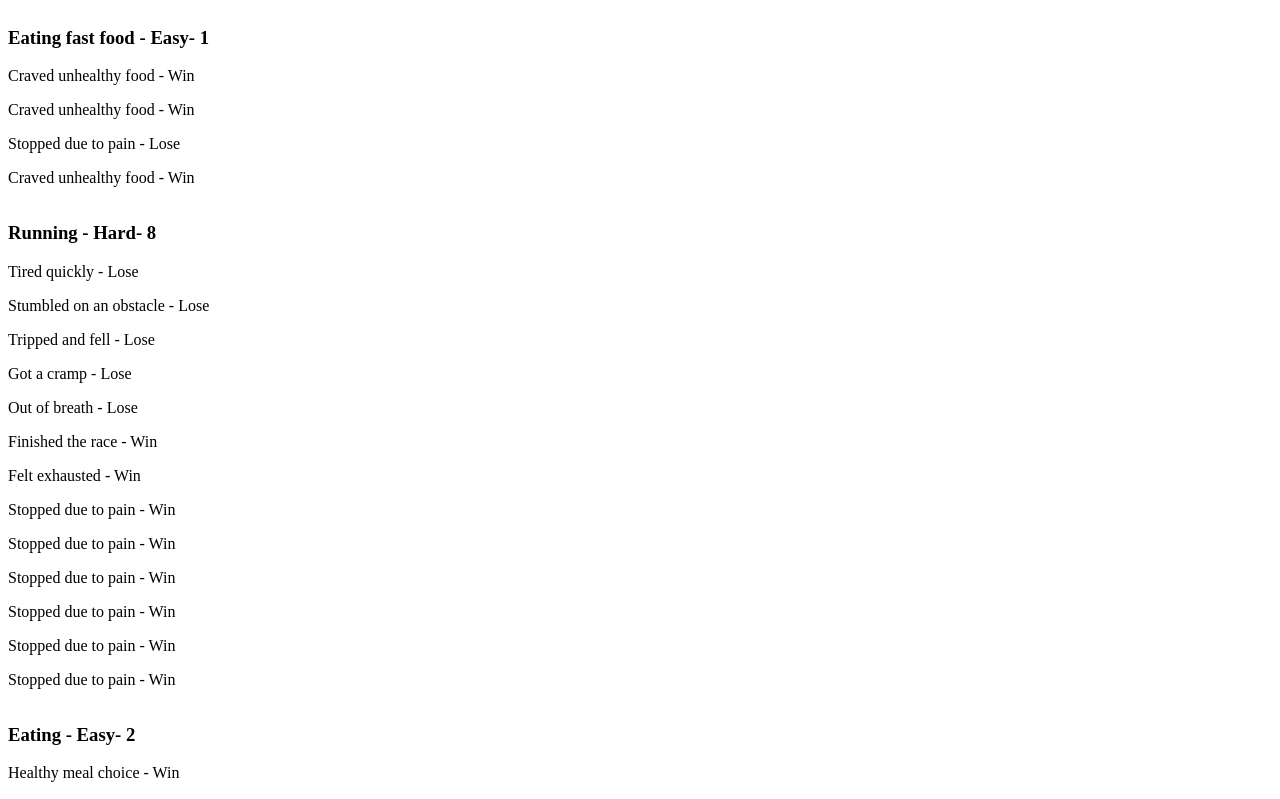
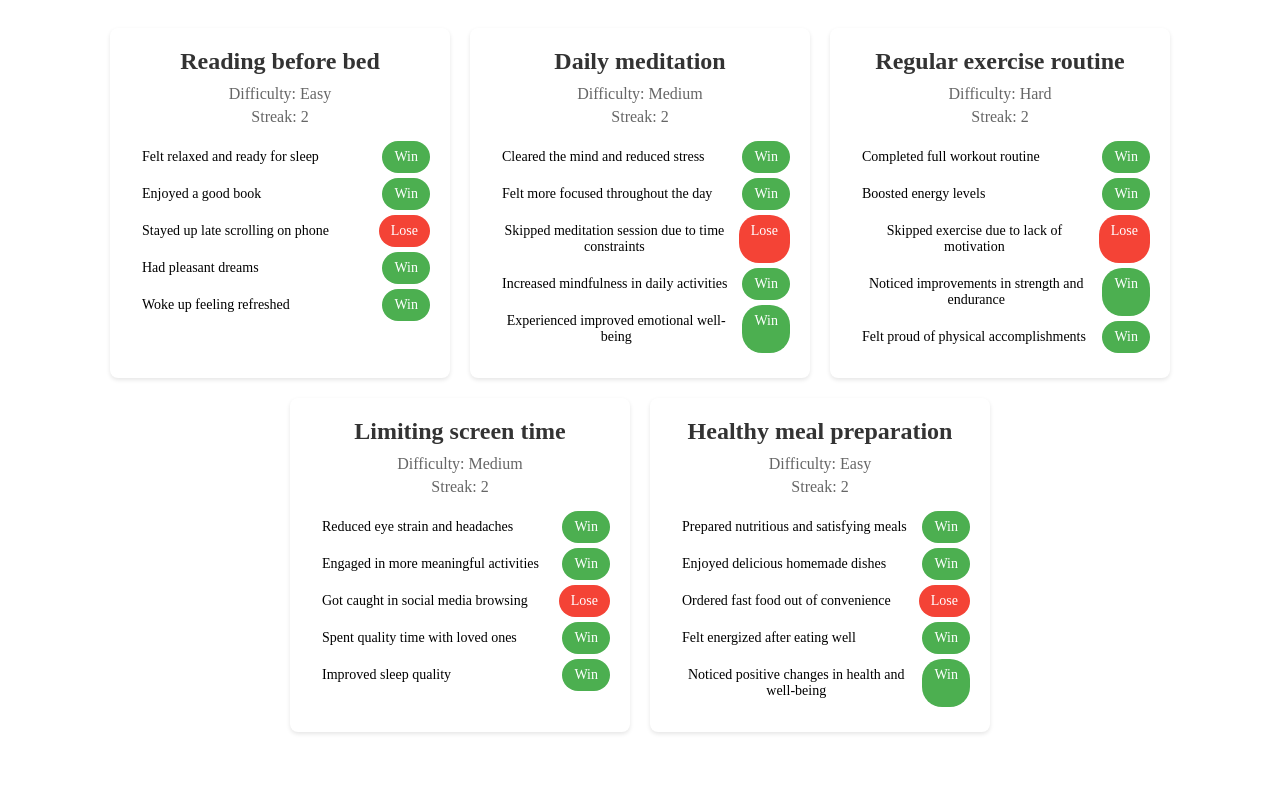
Before and after one commit to 19mario19/AchieveIt-Track-Your-Goals, a SvelteKit app: page / in a window 1280 px wide. Shown: the top 799 px of the page. Built offline with nearby package versions, Linux system fonts and the light colour scheme.

Commit message:
changes to ui

```diff
--- a/src/routes/+page.svelte
+++ b/src/routes/+page.svelte
@@ -4,37 +4,42 @@
 
   import { CEvent, events } from "$lib/classes/event"
 
-  const a = new CEvent("Eating fast food", Difficulty.Easy)
-  const b = new CEvent("Running", Difficulty.Hard)
-  const c = new CEvent("Eating", Difficulty.Easy)
-  const d = new CEvent("Jumping", Difficulty.Hard)
+ const a = new CEvent("Reading before bed", Difficulty.Easy);
+const b = new CEvent("Daily meditation", Difficulty.Medium);
+const c = new CEvent("Regular exercise routine", Difficulty.Hard);
+const d = new CEvent("Limiting screen time", Difficulty.Medium);
+const e = new CEvent("Healthy meal preparation", Difficulty.Easy);
 
-  CEvent.newOccurrence(Number(a.getId), Status.Win, "Craved unhealthy food")
-  CEvent.newOccurrence(Number(a.getId), Status.Win, "Craved unhealthy food")
-  CEvent.newOccurrence(Number(a.getId), Status.Lose, "Stopped due to pain")
-  CEvent.newOccurrence(Number(a.getId), Status.Win, "Craved unhealthy food")
+CEvent.newOccurrence(Number(a.getId), Status.Win, "Felt relaxed and ready for sleep");
+CEvent.newOccurrence(Number(a.getId), Status.Win, "Enjoyed a good book");
+CEvent.newOccurrence(Number(a.getId), Status.Lose, "Stayed up late scrolling on phone");
+CEvent.newOccurrence(Number(a.getId), Status.Win, "Had pleasant dreams");
+CEvent.newOccurrence(Number(a.getId), Status.Win, "Woke up feeling refreshed");
 
-  CEvent.newOccurrence(Number(b.getId), Status.Lose, "Tired quickly")
-  CEvent.newOccurrence(Number(b.getId), Status.Lose, "Stumbled on an obstacle")
-  CEvent.newOccurrence(Number(b.getId), Status.Lose, "Tripped and fell")
-  CEvent.newOccurrence(Number(b.getId), Status.Lose, "Got a cramp")
-  CEvent.newOccurrence(Number(b.getId), Status.Lose, "Out of breath")
-  CEvent.newOccurrence(Number(b.getId), Status.Win, "Finished the race")
-  CEvent.newOccurrence(Number(b.getId), Status.Win, "Felt exhausted")
-  CEvent.newOccurrence(Number(b.getId), Status.Win, "Stopped due to pain")
-  CEvent.newOccurrence(Number(b.getId), Status.Win, "Stopped due to pain")
-  CEvent.newOccurrence(Number(b.getId), Status.Win, "Stopped due to pain")
-  CEvent.newOccurrence(Number(b.getId), Status.Win, "Stopped due to pain")
-  CEvent.newOccurrence(Number(b.getId), Status.Win, "Stopped due to pain")
-  CEvent.newOccurrence(Number(b.getId), Status.Win, "Stopped due to pain")
+CEvent.newOccurrence(Number(b.getId), Status.Win, "Cleared the mind and reduced stress");
+CEvent.newOccurrence(Number(b.getId), Status.Win, "Felt more focused throughout the day");
+CEvent.newOccurrence(Number(b.getId), Status.Lose, "Skipped meditation session due to time constraints");
+CEvent.newOccurrence(Number(b.getId), Status.Win, "Increased mindfulness in daily activities");
+CEvent.newOccurrence(Number(b.getId), Status.Win, "Experienced improved emotional well-being");
 
-  CEvent.newOccurrence(Number(c.getId), Status.Win, "Healthy meal choice")
-  CEvent.newOccurrence(Number(c.getId), Status.Win, "Overate")
+CEvent.newOccurrence(Number(c.getId), Status.Win, "Completed full workout routine");
+CEvent.newOccurrence(Number(c.getId), Status.Win, "Boosted energy levels");
+CEvent.newOccurrence(Number(c.getId), Status.Lose, "Skipped exercise due to lack of motivation");
+CEvent.newOccurrence(Number(c.getId), Status.Win, "Noticed improvements in strength and endurance");
+CEvent.newOccurrence(Number(c.getId), Status.Win, "Felt proud of physical accomplishments");
 
-  CEvent.newOccurrence(Number(d.getId), Status.Lose, "Failed to clear the")
-  CEvent.newOccurrence(Number(d.getId), Status.Lose, "Landed awkwardly")
-  CEvent.newOccurrence(Number(d.getId), Status.Win, "Failed to clear the")
-  CEvent.newOccurrence(Number(d.getId), Status.Win, "Landed awkwardly")
+CEvent.newOccurrence(Number(d.getId), Status.Win, "Reduced eye strain and headaches");
+CEvent.newOccurrence(Number(d.getId), Status.Win, "Engaged in more meaningful activities");
+CEvent.newOccurrence(Number(d.getId), Status.Lose, "Got caught in social media browsing");
+CEvent.newOccurrence(Number(d.getId), Status.Win, "Spent quality time with loved ones");
+CEvent.newOccurrence(Number(d.getId), Status.Win, "Improved sleep quality");
+
+CEvent.newOccurrence(Number(e.getId), Status.Win, "Prepared nutritious and satisfying meals");
+CEvent.newOccurrence(Number(e.getId), Status.Win, "Enjoyed delicious homemade dishes");
+CEvent.newOccurrence(Number(e.getId), Status.Lose, "Ordered fast food out of convenience");
+CEvent.newOccurrence(Number(e.getId), Status.Win, "Felt energized after eating well");
+CEvent.newOccurrence(Number(e.getId), Status.Win, "Noticed positive changes in health and well-being");
+
 
   let list: [{ name: string; streak: number }] = []
   $: {
@@ -49,11 +54,16 @@
 <div class="app">
   {#each $events as event}
     <div class="card">
-      <h3>{event.name} - {event.difficulty}- {event.streak}</h3>
+      <h3>{event.name}</h3>
+      <p>Difficulty: {event.difficulty}</p>
+      <p>Streak: {event.streak}</p>
       <div class="occurrences">
         {#if event.occurrence}
           {#each event.occurrence as item}
-            <p>{item.note} - {item.status}</p>
+            <div class="occurrence">
+              <span>{item.note}</span>
+              <span class="{item.status.toLowerCase()}">{item.status}</span>
+            </div>
           {/each}
         {/if}
       </div>
@@ -64,6 +74,56 @@
 <style>
   .app {
     display: flex;
-    flex-direction: column;
+    flex-wrap: wrap;
+    gap: 20px;
+    justify-content: center;
+    padding: 20px;
+  }
+
+  .card {
+    background-color: #fff;
+    border-radius: 8px;
+    box-shadow: 0 2px 4px rgba(0, 0, 0, 0.1);
+    padding: 20px;
+    width: 300px;
+    text-align: center;
+  }
+
+  h3 {
+    margin-top: 0;
+    margin-bottom: 10px;
+    font-size: 24px;
+    color: #333;
+  }
+
+  p {
+    margin: 5px 0;
+    color: #666;
+  }
+
+  .occurrences {
+    margin-top: 15px;
+  }
+
+  .occurrence {
+    display: flex;
+    justify-content: space-between;
+    margin-bottom: 5px;
+  }
+
+  .occurrence span {
+    padding: 8px 12px;
+    border-radius: 20px;
+    font-size: 14px;
+  }
+
+  .win {
+    background-color: #4caf50;
+    color: #fff;
+  }
+
+  .lose {
+    background-color: #f44336;
+    color: #fff;
   }
 </style>
```
